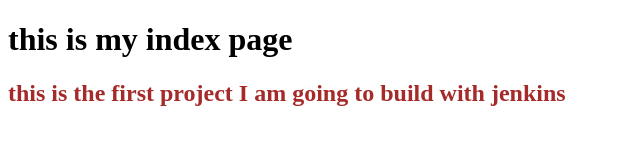
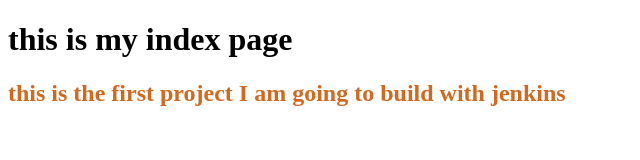
Before and after one commit to Mayur1802/html-demo-01, a plain HTML site: page index.html in a window 1280 px wide. Shown: the whole page, without its empty margins (0-640 px from the left). Drawn offline with Linux system fonts and the light colour scheme.

Commit message:
change h2 color from brown to other

```diff
--- a/index.html
+++ b/index.html
@@ -8,7 +8,7 @@
 
     <style>
     h2{
-        color: brown;
+        color: chocolate;
 
     }
     </style>
```
